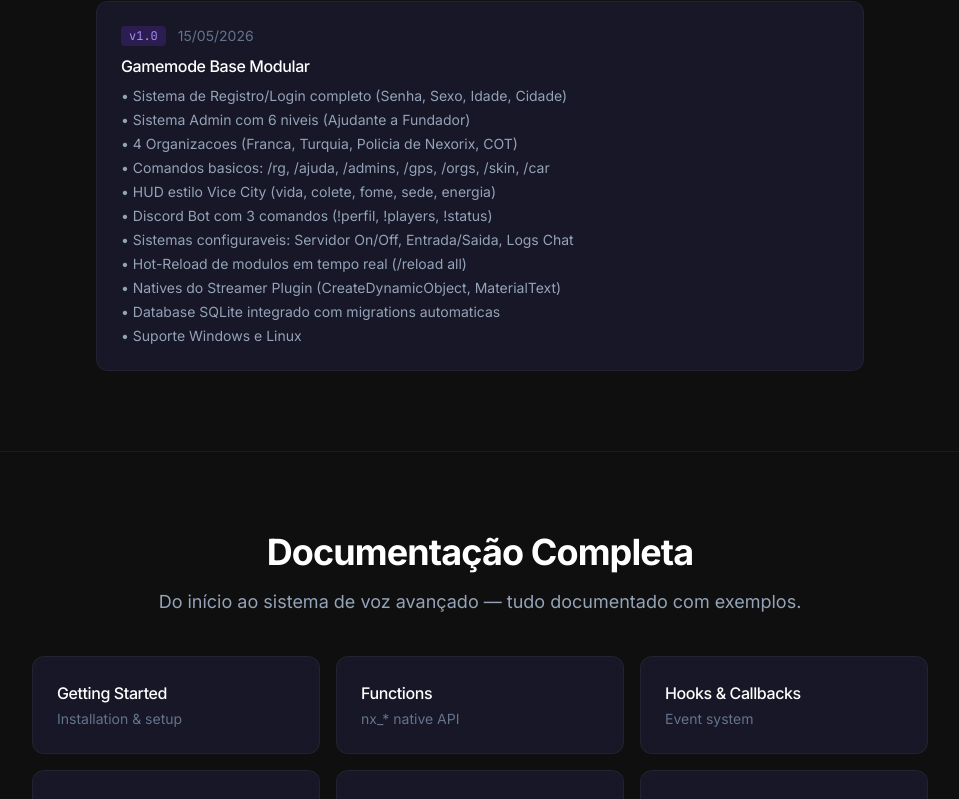
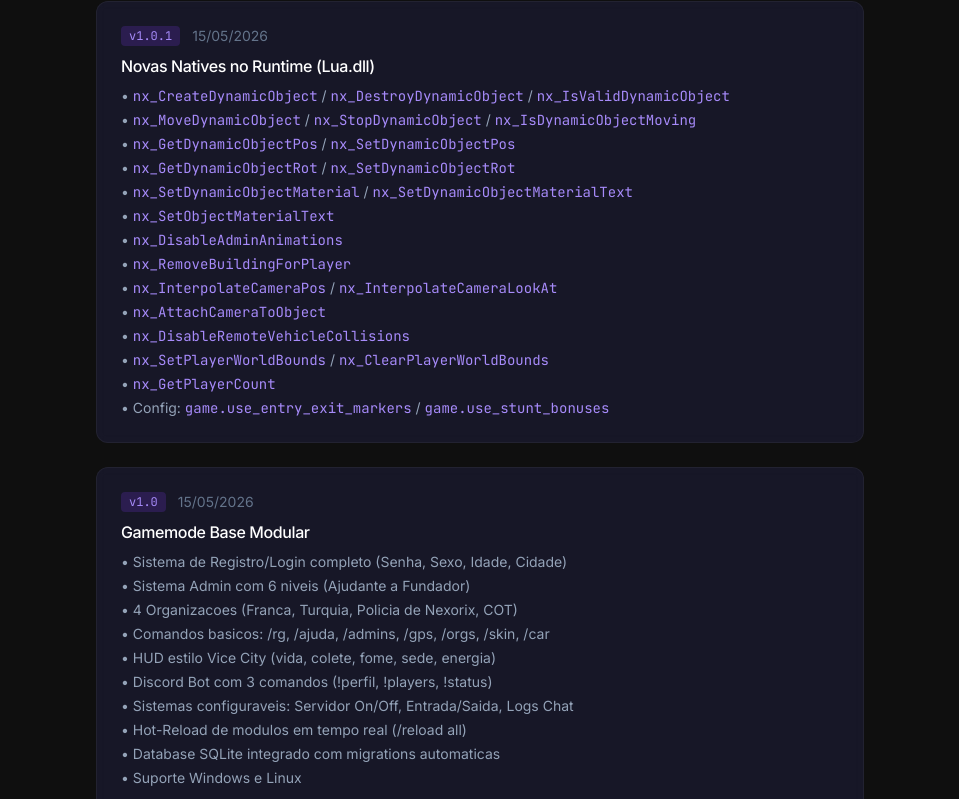
Before and after one commit to rickdev0021-byte/nexorix-framework.web, a SvelteKit app: page / in a window 1280 px wide. Shown: the part 1399-2198 px from the top of the page, without its empty margins (160-1119 px from the left). Built offline with nearby package versions, Linux system fonts and the light colour scheme.

Commit message:
Atualizar changelog: novas natives v1.0.1

```diff
--- a/src/routes/+page.svelte
+++ b/src/routes/+page.svelte
@@ -185,6 +185,30 @@ end)`;
 		<div class="max-w-3xl mx-auto text-left space-y-6">
 			<div class="card">
 				<div class="flex items-center gap-3 mb-2">
+					<span class="px-2 py-0.5 rounded bg-primary/20 text-primary-light text-xs font-mono">v1.0.1</span>
+					<span class="text-slate-500 text-sm">15/05/2026</span>
+				</div>
+				<h3 class="font-medium text-white mb-2">Novas Natives no Runtime (Lua.dll)</h3>
+				<ul class="text-sm text-slate-400 space-y-1">
+					<li>• <code class="text-primary-light">nx_CreateDynamicObject</code> / <code class="text-primary-light">nx_DestroyDynamicObject</code> / <code class="text-primary-light">nx_IsValidDynamicObject</code></li>
+					<li>• <code class="text-primary-light">nx_MoveDynamicObject</code> / <code class="text-primary-light">nx_StopDynamicObject</code> / <code class="text-primary-light">nx_IsDynamicObjectMoving</code></li>
+					<li>• <code class="text-primary-light">nx_GetDynamicObjectPos</code> / <code class="text-primary-light">nx_SetDynamicObjectPos</code></li>
+					<li>• <code class="text-primary-light">nx_GetDynamicObjectRot</code> / <code class="text-primary-light">nx_SetDynamicObjectRot</code></li>
+					<li>• <code class="text-primary-light">nx_SetDynamicObjectMaterial</code> / <code class="text-primary-light">nx_SetDynamicObjectMaterialText</code></li>
+					<li>• <code class="text-primary-light">nx_SetObjectMaterialText</code></li>
+					<li>• <code class="text-primary-light">nx_DisableAdminAnimations</code></li>
+					<li>• <code class="text-primary-light">nx_RemoveBuildingForPlayer</code></li>
+					<li>• <code class="text-primary-light">nx_InterpolateCameraPos</code> / <code class="text-primary-light">nx_InterpolateCameraLookAt</code></li>
+					<li>• <code class="text-primary-light">nx_AttachCameraToObject</code></li>
+					<li>• <code class="text-primary-light">nx_DisableRemoteVehicleCollisions</code></li>
+					<li>• <code class="text-primary-light">nx_SetPlayerWorldBounds</code> / <code class="text-primary-light">nx_ClearPlayerWorldBounds</code></li>
+					<li>• <code class="text-primary-light">nx_GetPlayerCount</code></li>
+					<li>• Config: <code class="text-primary-light">game.use_entry_exit_markers</code> / <code class="text-primary-light">game.use_stunt_bonuses</code></li>
+				</ul>
+			</div>
+
+			<div class="card">
+				<div class="flex items-center gap-3 mb-2">
 					<span class="px-2 py-0.5 rounded bg-primary/20 text-primary-light text-xs font-mono">v1.0</span>
 					<span class="text-slate-500 text-sm">15/05/2026</span>
 				</div>
@@ -198,7 +222,6 @@ end)`;
 					<li>• Discord Bot com 3 comandos (!perfil, !players, !status)</li>
 					<li>• Sistemas configuraveis: Servidor On/Off, Entrada/Saida, Logs Chat</li>
 					<li>• Hot-Reload de modulos em tempo real (/reload all)</li>
-					<li>• Natives do Streamer Plugin (CreateDynamicObject, MaterialText)</li>
 					<li>• Database SQLite integrado com migrations automaticas</li>
 					<li>• Suporte Windows e Linux</li>
 				</ul>
```
